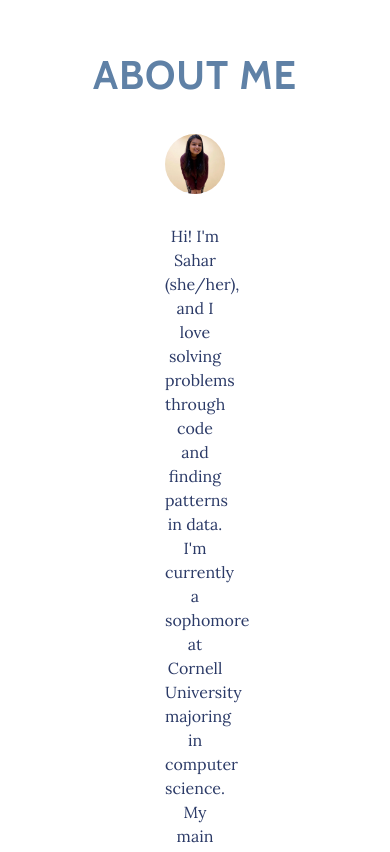
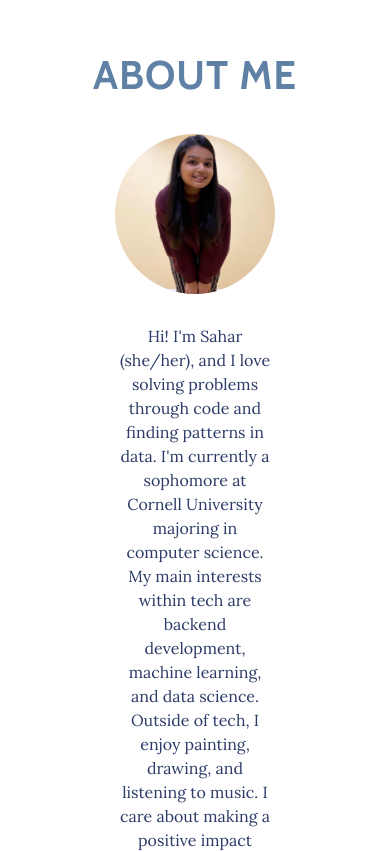
Before and after one commit to sahar-sami/sahar-sami.github.io, a plain HTML site: page index.html in a window 390 px wide. Shown: the part 720-1572 px from the top of the page. Drawn offline with nearby package versions, Linux system fonts and the light colour scheme.

Commit message:
make about image bigger

```diff
--- a/assets/css/style.css
+++ b/assets/css/style.css
@@ -41,6 +41,15 @@ body {
     vertical-align: middle;
     height: 100%;
 }
+
+
+@media (max-width: 576px) {
+    .about {
+        margin-left: 50px;
+        margin-right: 50px;
+    }
+}
+
 
 @media (min-width: 992px) {
     .image-wrapper {
```
